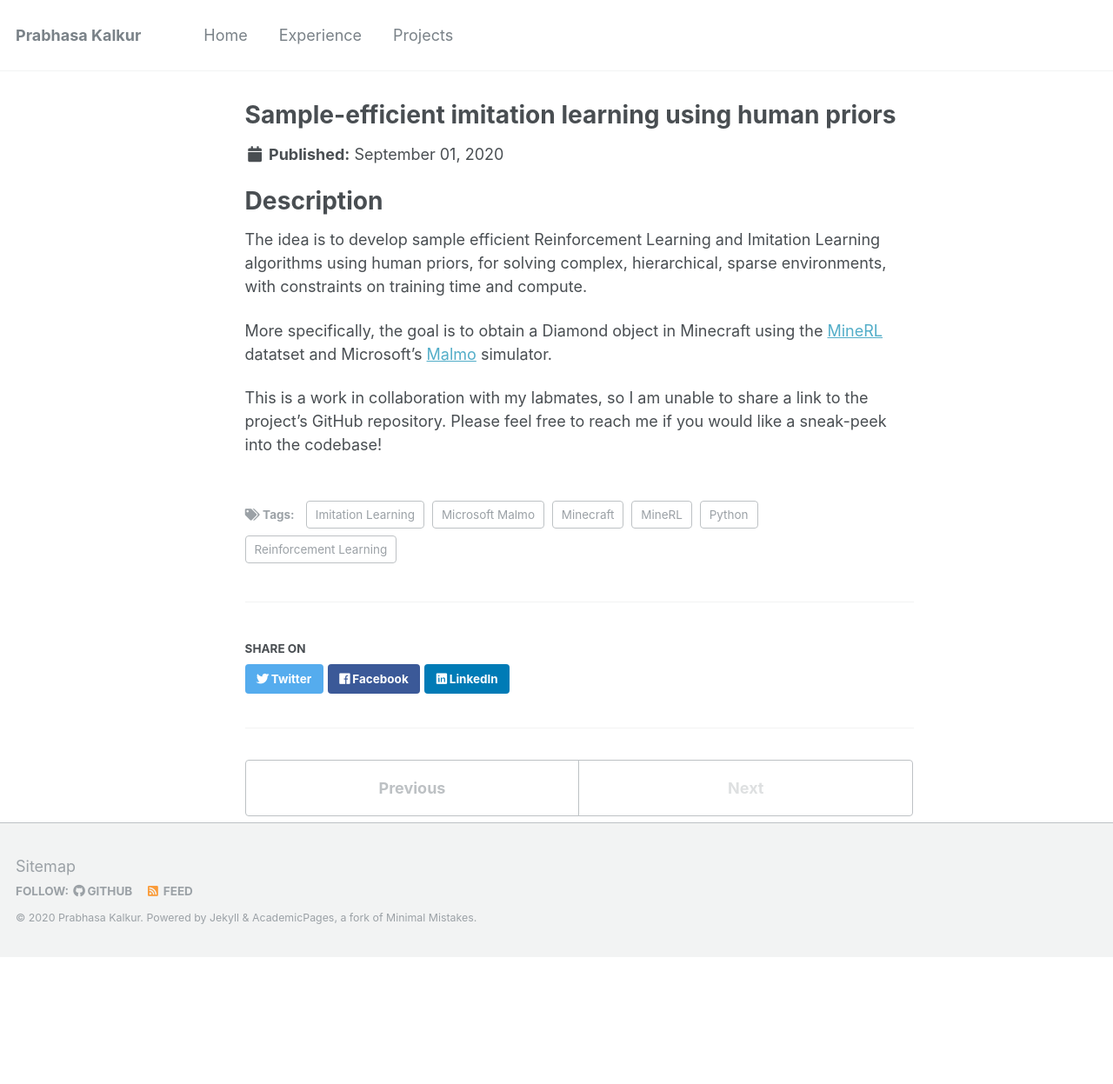
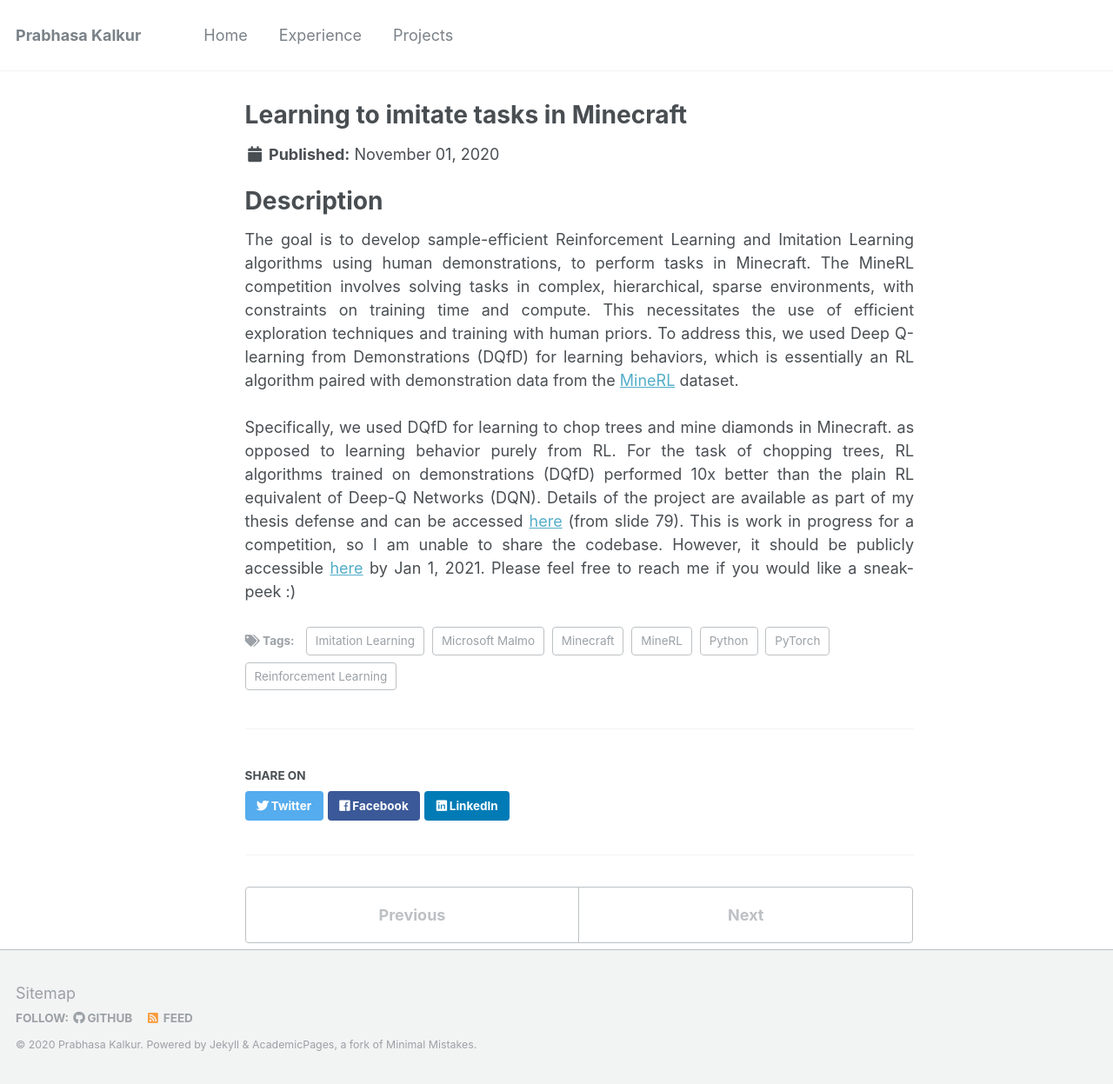
Before and after one commit to prabhasak/prabhasak.github.io, a Jekyll site: the page built from _projects/2020-09-01-minecraft.md, in a window 1280 px wide. Shown: the whole page at 87% size. Built offline with Jekyll 4.4.1, drawn with Linux system fonts in a browser that asks for light colours; before the commit the page ends 1101 px from its top, so only the background shows below that.

Commit message:
Update 1 - Nov 2020

```diff
--- a/_projects/2020-09-01-minecraft.md
+++ b/_projects/2020-09-01-minecraft.md
@@ -1,24 +1,28 @@
 ---
-title: "Sample-efficient imitation learning using human priors"
+title: "Learning to imitate tasks in Minecraft"
 collection: projects
-date: 2020-09-01
+date: 2020-11-01
 permalink: /projects/minecraft
 author_profile: false
 excerpt: "MineRL Competition - NeurIPS 2020, Aug 2020 – present."
 github: 'https://github.com/prabhasak/MineRL-NeurIPS-2020'
 tags:
+  - Imitation Learning
+  - Microsoft Malmo
+  - Minecraft
+  - MineRL
   - Python
-  - MineRL
-  - Minecraft
-  - Microsoft Malmo
+  - PyTorch
   - Reinforcement Learning
-  - Imitation Learning
 ---
 
 Description
 ======
-The idea is to develop sample efficient Reinforcement Learning and Imitation Learning algorithms using human priors, for solving complex, hierarchical, sparse environments, with constraints on training time and compute.
 
-More specifically, the goal is to obtain a Diamond object in Minecraft using the [MineRL](https://minerl.io/docs/) datatset and Microsoft’s [Malmo](https://www.microsoft.com/en-us/research/project/project-malmo/) simulator.
+<div style="text-align: justify">
 
-This is a work in collaboration with my labmates, so I am unable to share a link to the project's GitHub repository. Please feel free to reach me if you would like a sneak-peek into the codebase!
+The goal is to develop sample-efficient Reinforcement Learning and Imitation Learning algorithms using human demonstrations, to perform tasks in Minecraft. The MineRL competition involves solving tasks in complex, hierarchical, sparse environments, with constraints on training time and compute. This necessitates the use of efficient exploration techniques and training with human priors. To address this, we used Deep Q-learning from Demonstrations (DQfD) for learning behaviors, which is essentially an RL algorithm paired with demonstration data from the <a href="https://minerl.io/docs/">MineRL</a> dataset. <br><br>
+
+Specifically, we used DQfD for learning to chop trees and mine diamonds in Minecraft. as opposed to learning behavior purely from RL. For the task of chopping trees, RL algorithms trained on demonstrations (DQfD) performed 10x better than the plain RL equivalent of Deep-Q Networks (DQN). Details of the project are available as part of my thesis defense and can be accessed <a href="https://prabhasak.github.io/files/Thesis_final.pdf">here</a> (from slide 79). This is work in progress for a competition, so I am unable to share the codebase. However, it should be publicly accessible <a href="https://github.com/prabhasak/masters-thesis">here</a> by Jan 1, 2021. Please feel free to reach me if you would like a sneak-peek :)
+
+</div>
```
Also changed, not shown: _experience/2020-09-01-iisc-1.md (+1 -1 lines), _experience/2020-09-01-iisc-2.md (+2 -2 lines), _experience/2020-09-01-masters-thesis.md (+22 -16 lines), _pages/about.md (+4 -4 lines), _projects/2020-09-01-chicken.md (+3 -3 lines), _projects/2020-11-01-tableau.md (added, +28 -0 lines), files/AirSim.gif (added), 8 other files.
